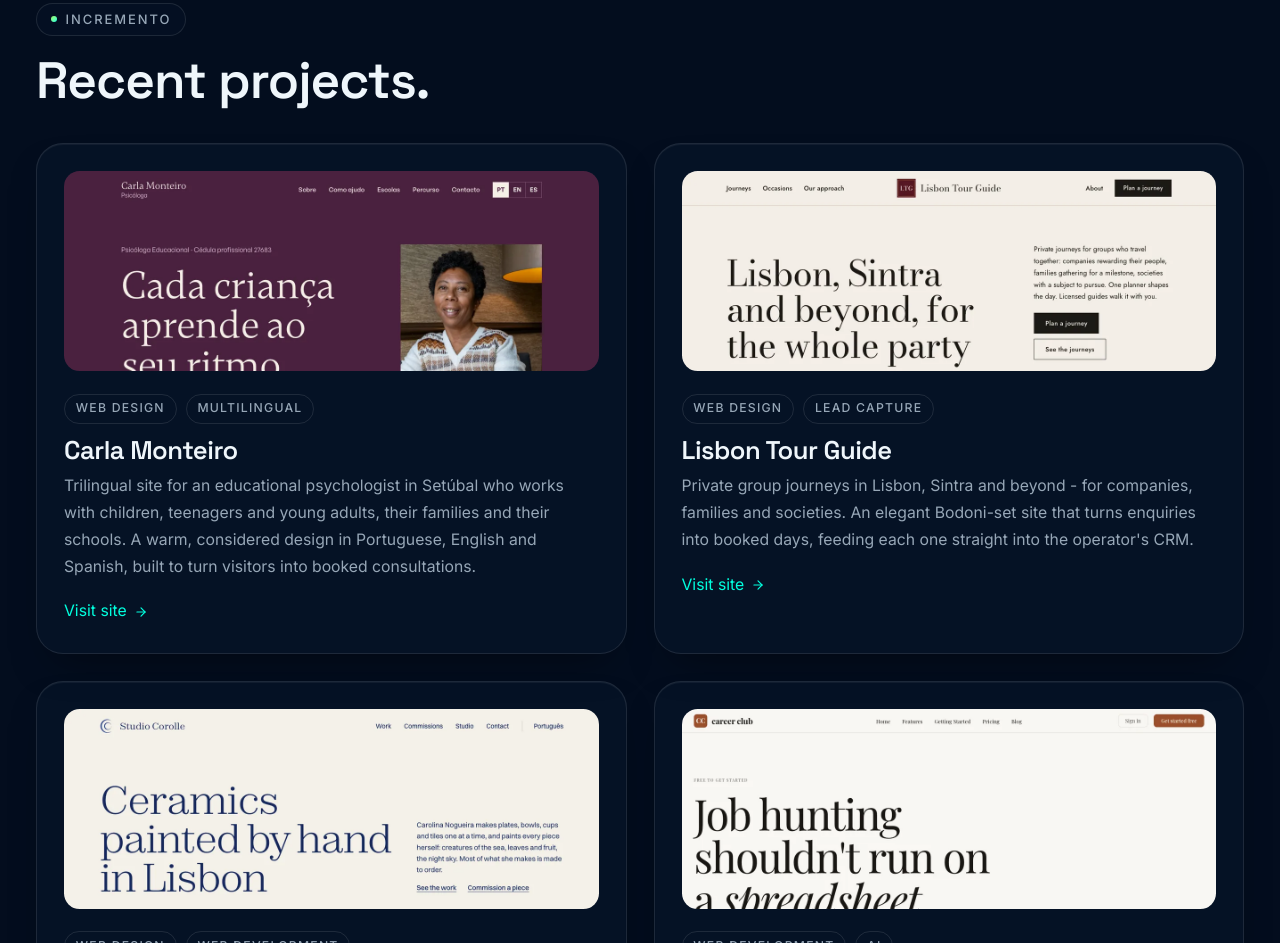
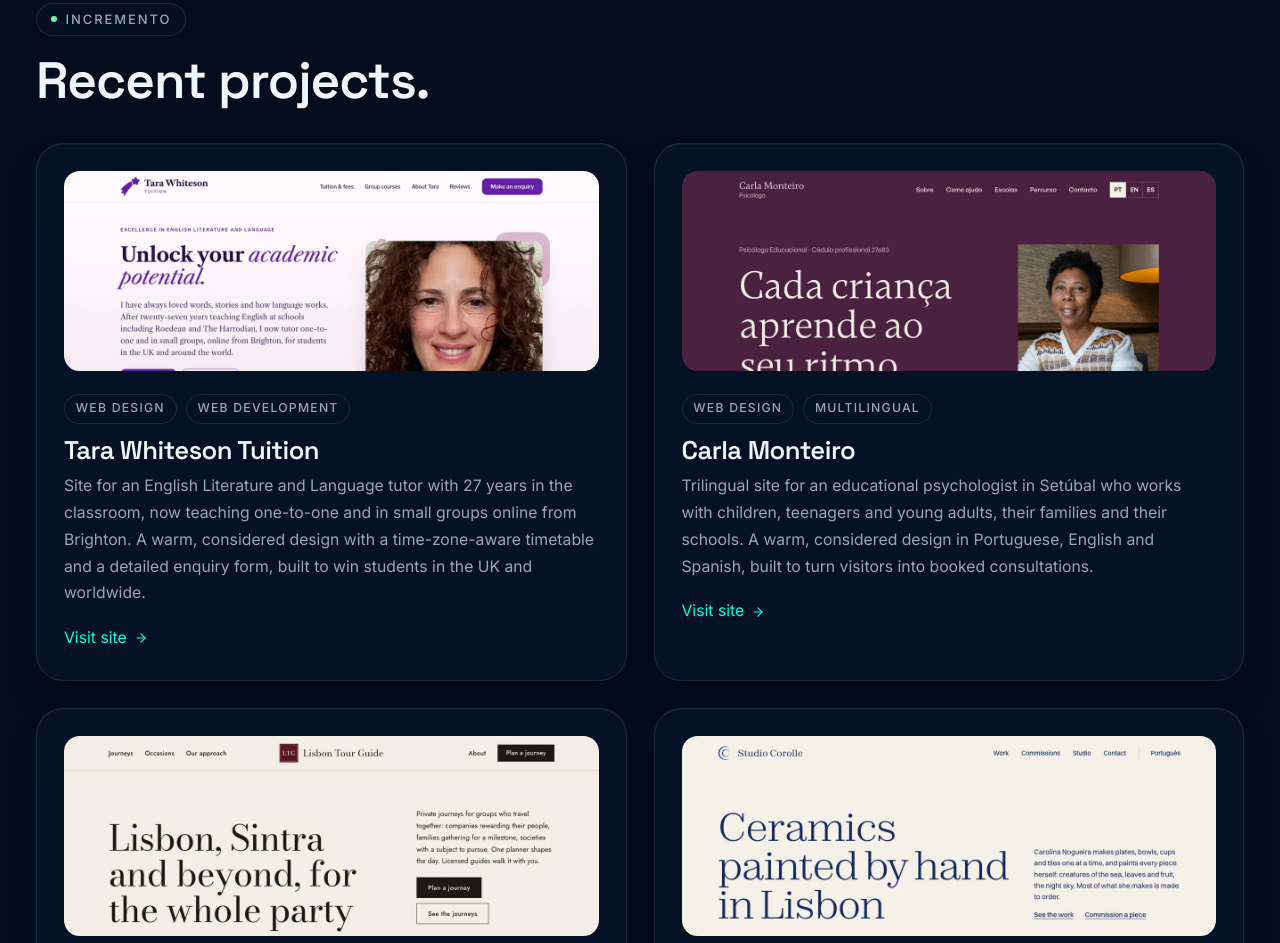
Before and after one commit to robskils/incremento-site, a plain HTML site: page work/index.html in a window 1280 px wide. Shown: the part 1575-2518 px from the top of the page. Drawn offline with Linux system fonts and the light colour scheme.

Commit message:
Work: add Tara Whiteson Tuition to recent projects
English tutor site; clean hero, first in the grid.

Co-Authored-By: Claude Opus 4.8 <noreply@anthropic.com>

```diff
--- a/work/index.html
+++ b/work/index.html
@@ -147,6 +147,23 @@
     <span class="eyebrow">Incremento</span>
     <h2 class="mt-4">Recent projects.</h2>
     <div class="work-grid mt-8">
+
+      <!-- Tara Whiteson Tuition -->
+      <div class="card">
+        <div class="work-card-img" style="height:200px; border-radius:var(--radius); overflow:hidden;">
+          <img src="/images/tara-whiteson.webp" alt="TaraWhitesonTuition.com screenshot" style="width:100%; height:100%; object-fit:cover; object-position:top;">
+        </div>
+        <div class="work-tags">
+          <span class="work-tag">Web Design</span>
+          <span class="work-tag">Web Development</span>
+        </div>
+        <h3>Tara Whiteson Tuition</h3>
+        <p class="mt-2 text-muted" style="font-size:0.875rem">Site for an English Literature and Language tutor with 27 years in the classroom, now teaching one-to-one and in small groups online from Brighton. A warm, considered design with a time-zone-aware timetable and a detailed enquiry form, built to win students in the UK and worldwide.</p>
+        <a href="https://tarawhitesontuition.com" target="_blank" rel="noopener" class="mt-4 text-accent" style="display:inline-flex; align-items:center; gap:0.4rem; font-size:0.875rem">
+          Visit site
+          <svg width="14" height="14" viewBox="0 0 24 24" fill="none" stroke="currentColor" stroke-width="2" stroke-linecap="round"><line x1="5" y1="12" x2="19" y2="12"/><polyline points="12 5 19 12 12 19"/></svg>
+        </a>
+      </div>
 
       <!-- Carla Monteiro -->
       <div class="card">
```
Also changed, not shown: images/tara-whiteson.webp (added).
